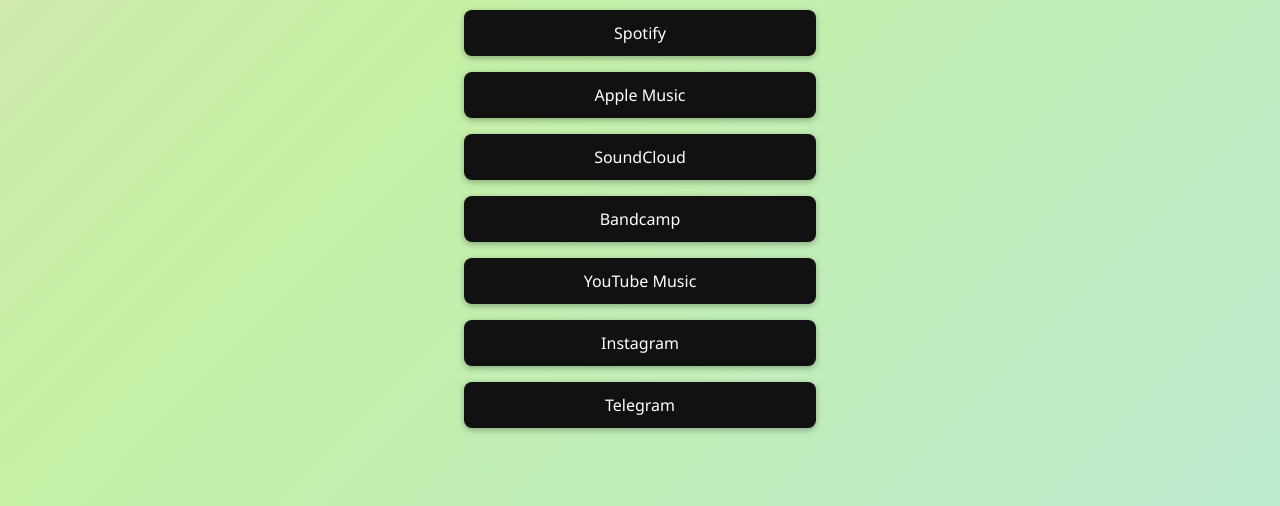
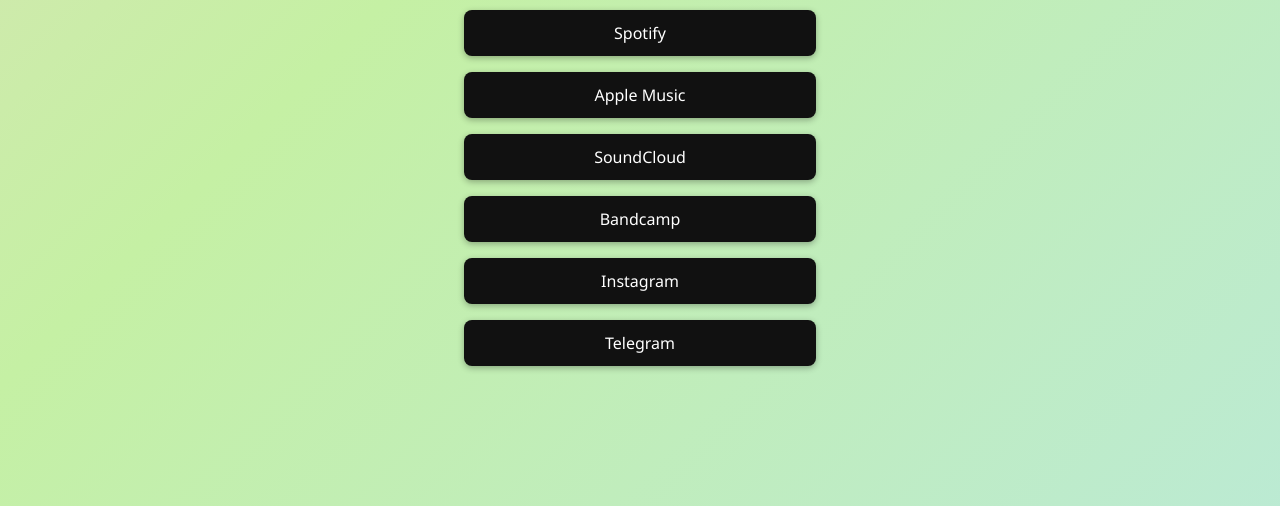
Before and after one commit to MixaMiixa/TapLinks, a plain HTML site: page index.html in a window 1280 px wide. Shown: the part 294-800 px from the top of the page. Drawn offline with Linux system fonts and the light colour scheme.

Commit message:
Update index.html

```diff
--- a/index.html
+++ b/index.html
@@ -61,7 +61,6 @@
     .apple:hover { background-color: #fc3c44; }
     .soundcloud:hover { background-color: #ff7700; }
     .bandcamp:hover { background-color: #629aa9; }
-    .youtube:hover { background-color: #ff0000; }
     .instagram:hover { background-color: #e1306c; }
     .telegram:hover { background-color: #0088cc; }
 
@@ -80,7 +79,6 @@
   <a class="link apple" href="https://music.apple.com/ru/album/pulse/1806104225?i=1806104226&l=en-GB" target="_blank">Apple Music</a>
   <a class="link soundcloud" href="https://soundcloud.com/mixamiixa" target="_blank">SoundCloud</a>
   <a class="link bandcamp" href="https://mixamiixa.bandcamp.com/" target="_blank">Bandcamp</a>
-  <a class="link youtube" href="https://music.youtube.com/watch?v=C2yePdvu9nI&si=fDG2KkQq2iziuCx8" target="_blank">YouTube Music</a>
   <a class="link instagram" href="https://www.instagram.com/mihamineev/" target="_blank">Instagram</a>
   <a class="link telegram" href="https://t.me/MixaMiixa" target="_blank">Telegram</a>
 </body>
```
